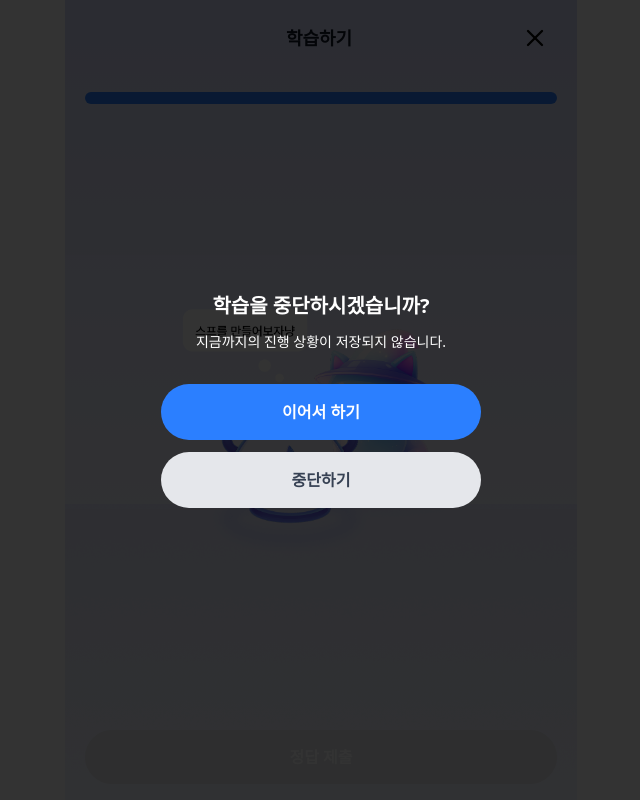
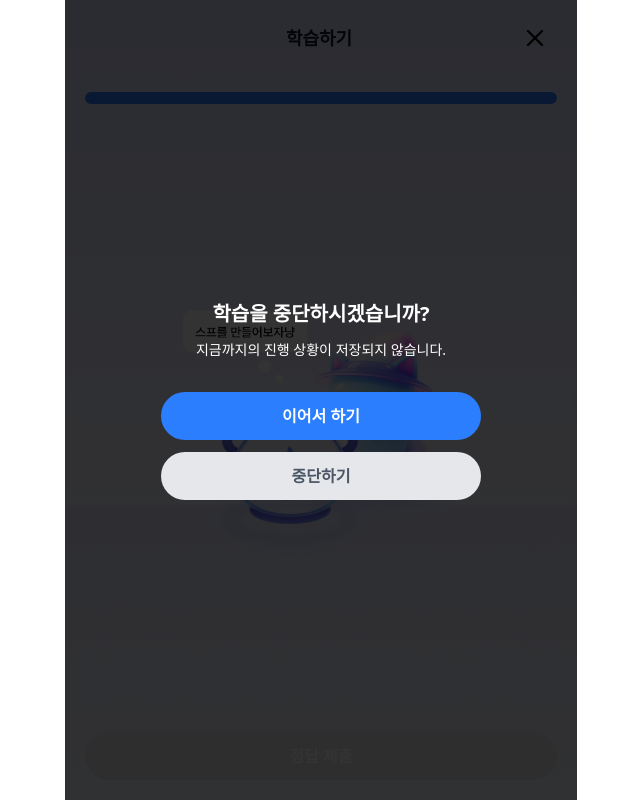
Before and after one commit to wowlingo/wowlingo-client, a React (Vite) app: page /learning/1 in a window 1280 px wide. Both pictures are taken after a click on the button "Close". Shown: the whole page, without its empty margins (319-959 px from the left). Built offline with nearby package versions, Linux system fonts and the light colour scheme.

Commit message:
update: 전체적 버튼, round 수정

```diff
--- a/src/components/modals/ExitConfirmModal.tsx
+++ b/src/components/modals/ExitConfirmModal.tsx
@@ -8,7 +8,7 @@ export default function ExitConfirmModal({ isOpen, onContinue, onExit }: ExitCon
   if (!isOpen) return null;
 
   return (
-    <div className="fixed inset-0 z-50 flex items-center justify-center p-4">
+    <div className="fixed top-0 left-1/2 -translate-x-1/2 w-full max-w-lg h-full z-[100] flex items-center justify-center px-4">
       {/* 배경 오버레이 */}
       <div
         className="absolute inset-0 bg-black/80"
@@ -32,7 +32,7 @@ export default function ExitConfirmModal({ isOpen, onContinue, onExit }: ExitCon
           {/* 이어서 하기 버튼 (Primary) */}
           <button
             onClick={onContinue}
-            className="w-full px-6 py-4 bg-blue-500 hover:bg-blue-600 text-white font-bold rounded-full transition-colors"
+            className="w-full px-6 py-3 bg-blue-500 hover:bg-blue-600 text-white font-bold rounded-full transition-colors"
           >
             이어서 하기
           </button>
@@ -40,7 +40,7 @@ export default function ExitConfirmModal({ isOpen, onContinue, onExit }: ExitCon
           {/* 중단하기 버튼 (Secondary) */}
           <button
             onClick={onExit}
-            className="w-full px-6 py-4 bg-gray-200 hover:bg-gray-300 text-gray-700 font-bold rounded-full transition-colors"
+            className="w-full px-6 py-3 bg-gray-200 hover:bg-gray-300 text-gray-600 font-bold rounded-full transition-colors"
           >
             중단하기
           </button>
--- a/src/components/modals/LoginModal.tsx
+++ b/src/components/modals/LoginModal.tsx
@@ -52,7 +52,7 @@ export default function LoginModal({ isOpen, onConfirm, onClose }: LoginModalPro
         {/* 확인 버튼 */}
         <button
           onClick={() => onConfirm(nickname)}
-          className="w-full bg-blue-500 text-white font-bold text-lg py-4 px-6 rounded-full hover:bg-blue-600 transition-colors shadow-md"
+          className="w-full bg-blue-500 text-white font-bold text-lg py-3 px-6 rounded-full hover:bg-blue-600 transition-colors shadow-md"
         >
           로그인
         </button>
--- a/src/components/modals/LogoutModal.tsx
+++ b/src/components/modals/LogoutModal.tsx
@@ -28,14 +28,14 @@ export default function LogoutModal({ isOpen, onConfirm, onClose }: LogoutModalP
         <div className="flex w-full gap-3">
           <button
             onClick={onConfirm}
-            className="flex-1 py-4 bg-blue-100 text-blue-600 font-bold text-lg rounded-full hover:bg-blue-200 transition-colors"
+            className="flex-1 py-3 bg-blue-100 text-blue-600 font-bold text-lg rounded-full hover:bg-blue-200 transition-colors"
           >
             아니요
           </button>
 
           <button
             onClick={onConfirm}
-            className="flex-1 py-4 bg-blue-500 text-white font-bold text-lg rounded-full hover:bg-blue-600 transition-colors shadow-md"
+            className="flex-1 py-3 bg-blue-500 text-white font-bold text-lg rounded-full hover:bg-blue-600 transition-colors shadow-md"
           >
             로그아웃
           </button>
--- a/src/layouts/BaseLearningLayout.tsx
+++ b/src/layouts/BaseLearningLayout.tsx
@@ -19,7 +19,7 @@ interface BaseLearningLayoutProps {
 
 export default function BaseLearningLayout({
   children,
-  submitButtonClassName = "bg-blue-500 hover:bg-[#2265CC] rounded-[999px]",
+  submitButtonClassName = "bg-blue-500 hover:bg-[#2265CC] rounded-full",
   backgroundGradient,//= "linear-gradient(to bottom, rgba(219, 234, 254, 0.5), rgba(239, 246, 255, 0.5))",
   learningBg,
   learningBgClass = "absolute bottom-0 left-0 right-0 top-80 z-0 pointer-events-none",
@@ -207,21 +207,21 @@ export default function BaseLearningLayout({
             {/* 확인 버튼 */}
             <button
               onClick={handleConfirm}
-              className={`w-full px-6 pt-4 pb-3.5 ${submitButtonClassName} gap-2 text-white font-bold transition-colors font-['Pretendard'] leading-6 rounded-full`}
+              className={`w-full px-6 py3 ${submitButtonClassName} gap-2 text-white font-bold transition-colors leading-6 rounded-full`}
             >
               확인
             </button>
           </div>
         ) : isCorrect === null ? (
           // 답 선택 시: Learning Btn (Outlet) + Primary Button
-          <div className="flex-shrink-0 px-5 pb-4 space-y-2 relative z-50">
+          <div className="flex-shrink-0 px-5 pb-5 space-y-2 relative z-50">
             <main className="w-full">
               <Outlet />
             </main>
             <button
               onClick={handleSubmit}
               disabled={!selectedAnswer || !currentQuestionData}
-              className={`w-full px-6 pt-4 pb-3.5 ${submitButtonClassName} gap-2 text-white font-bold disabled:bg-gray-200 transition-colors font-['Pretendard'] leading-6 rounded-full`}
+              className={`w-full px-6 py-3 ${submitButtonClassName} text-white font-bold disabled:bg-gray-200 transition-colors leading-6 rounded-full`}
             >
               정답 제출
             </button>
@@ -268,7 +268,7 @@ export default function BaseLearningLayout({
             <div className="px-5 pb-4">
               <button
                 onClick={handleNext}
-                className={`w-full px-6 pt-4 pb-3.5 ${isCorrect ? submitButtonClassName : 'bg-red-400 hover:bg-red-500 rounded-[999px]'} gap-2 text-white font-bold transition-colors font-['Pretendard'] leading-6 rounded-full`}
+                className={`w-full px-6 py-3 ${isCorrect ? submitButtonClassName : 'bg-red-400 hover:bg-red-500 rounded-full'} gap-2 text-white font-bold transition-colors leading-6 rounded-full`}
               >
                 다음
               </button>
--- a/src/layouts/LearningLayout1.tsx
+++ b/src/layouts/LearningLayout1.tsx
@@ -13,7 +13,7 @@ export default function LearningLayout1() {
 
   return (
     <BaseLearningLayout
-      submitButtonClassName="bg-blue-500 hover:bg-[#2265CC] rounded-[999px]"
+      submitButtonClassName="bg-blue-500 hover:bg-[#2265CC] rounded-full"
       backgroundGradient="linear-gradient(to bottom, #D8E8FF 0%, #FFFFFF 100%)"
       learningBg="/images/bg_cake.png"
       learningBgClass="absolute bottom-0 left-0 right-0 top-126 z-0 pointer-events-none"
--- a/src/layouts/LearningLayout2.tsx
+++ b/src/layouts/LearningLayout2.tsx
@@ -13,7 +13,7 @@ export default function LearningLayout2() {
 
   return (
     <BaseLearningLayout
-      submitButtonClassName="bg-blue-500 hover:bg-[#2265CC] rounded-[999px]"
+      submitButtonClassName="bg-blue-500 hover:bg-[#2265CC] rounded-full"
       backgroundGradient="linear-gradient(to bottom, #D8DCFB 0%, #FFFFFF 100%)"
       learningBg="/images/bg_cat.png"
       learningBgClass="absolute bottom-0 left-0 right-0 top-126 z-0 pointer-events-none"
--- a/src/layouts/LearningLayout3.tsx
+++ b/src/layouts/LearningLayout3.tsx
@@ -13,7 +13,7 @@ export default function LearningLayout3() {
 
   return (
     <BaseLearningLayout
-      submitButtonClassName="bg-blue-500 hover:bg-[#2265CC] rounded-[999px]"
+      submitButtonClassName="bg-blue-500 hover:bg-[#2265CC] rounded-full"
       backgroundGradient="linear-gradient(180deg, #D8DCFB 0%, #FFF 100%)"
       learningBg="/images/img_learning_bg_c.png"
     >
--- a/src/layouts/LearningLayout4.tsx
+++ b/src/layouts/LearningLayout4.tsx
@@ -13,7 +13,7 @@ export default function LearningLayout4() {
 
   return (
     <BaseLearningLayout
-      submitButtonClassName="bg-blue-500 hover:bg-[#2265CC] rounded-[999px]"
+      submitButtonClassName="bg-blue-500 hover:bg-[#2265CC] rounded-full"
       backgroundGradient="linear-gradient(to bottom, #D8E8FF 0%, #FFFFFF 100%)"
       learningBg="/images/img_learning_bg_d.png"
     >
--- a/src/pages/Home.tsx
+++ b/src/pages/Home.tsx
@@ -338,7 +338,7 @@ const Home: React.FC = () => {
                             </div>
                         ))}
                     </div>
-                    <button className="w-full mt-6 py-4 bg-blue-500 text-white text-[16px] font-bold rounded-[999px] shadow-md"
+                    <button className="w-full mt-6 py-3 bg-blue-500 text-white text-lg font-bold rounded-full shadow-md"
                         onClick={handleStartLearning}>
                         학습 시작
                     </button>
```
